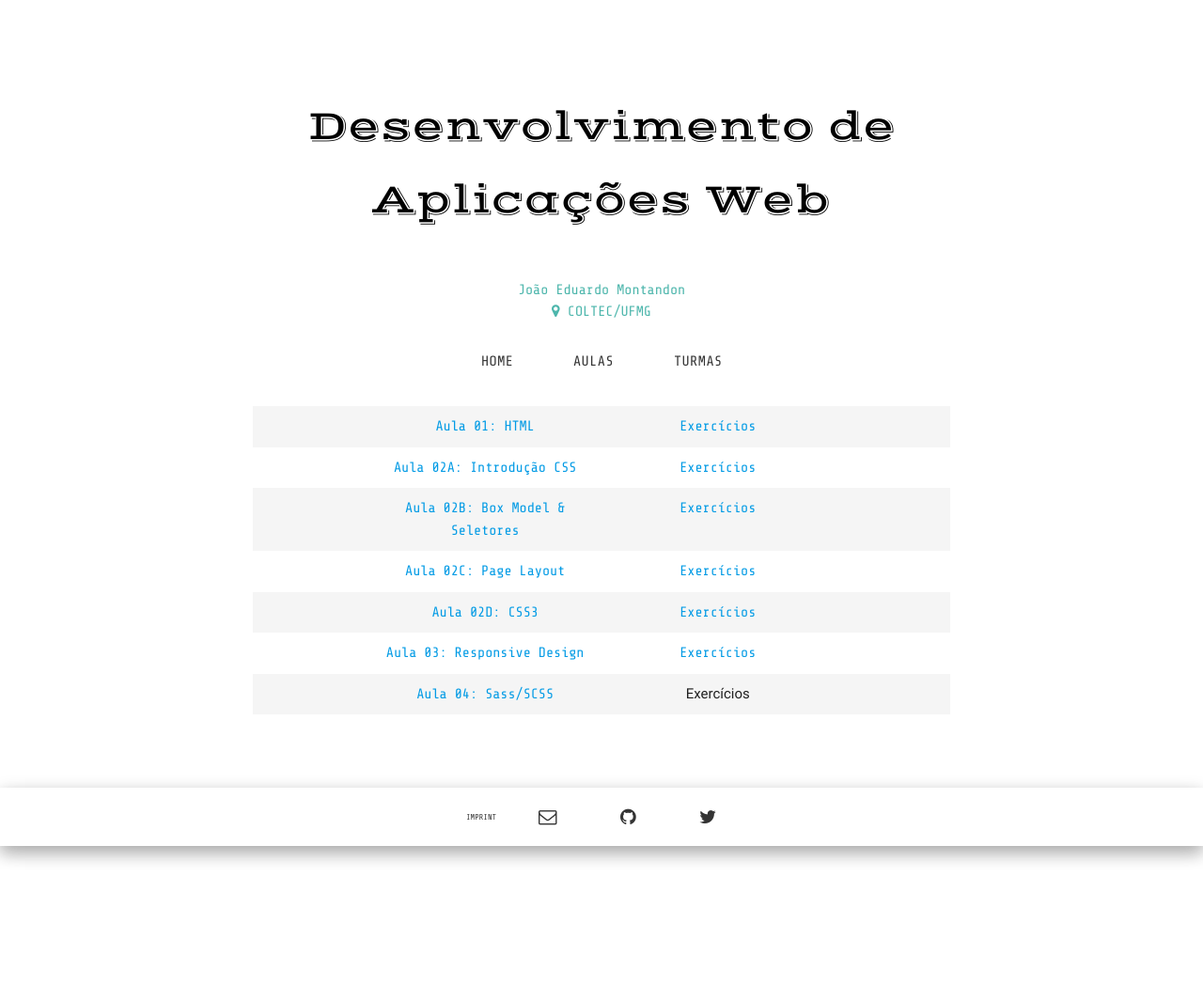
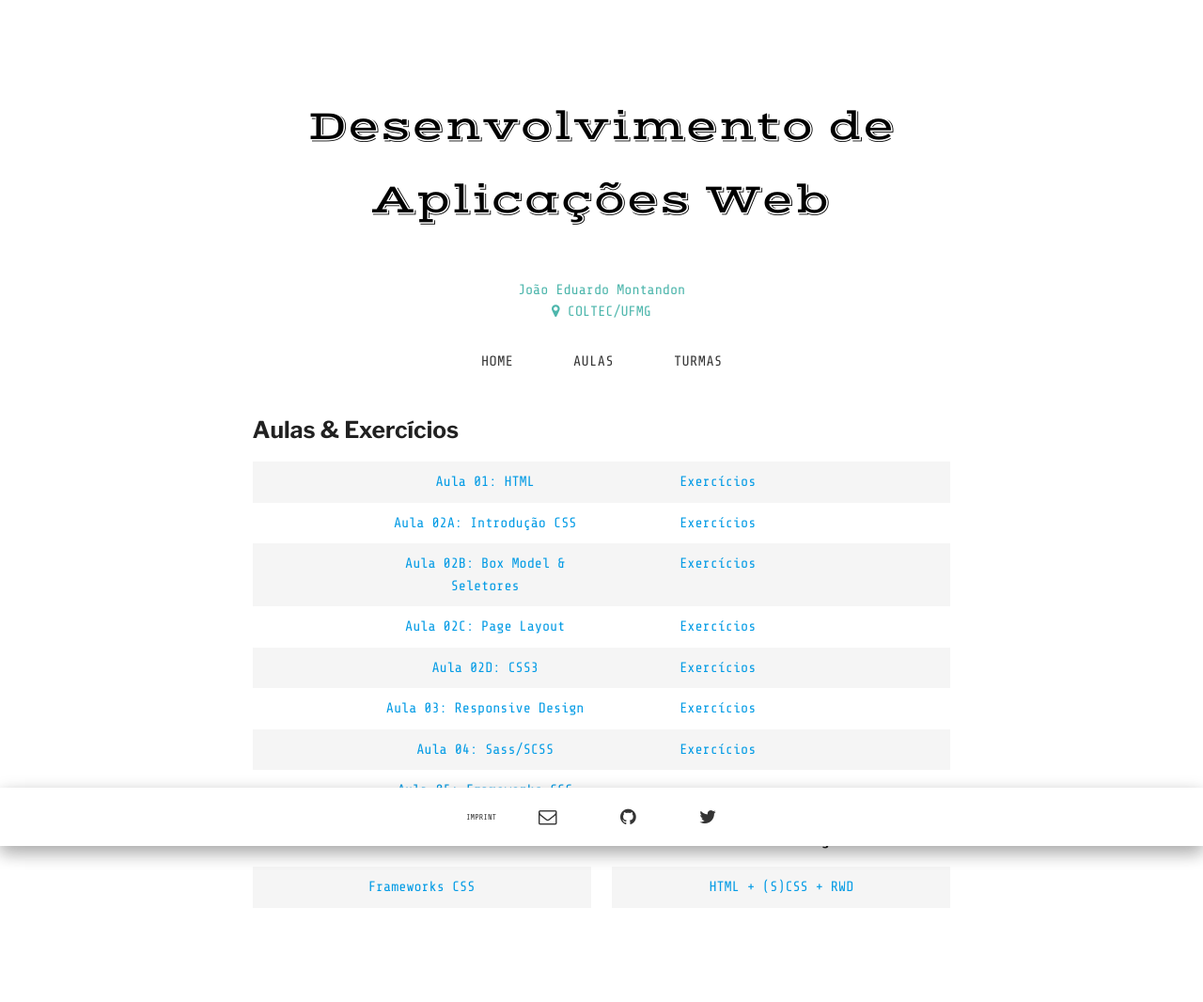
Before and after one commit to COLTEC-DAW/coltec-daw.github.io, a Jekyll site: the page built from classes.html, in a window 1280 px wide. Shown: the whole page at 94% size. Built offline with Jekyll 4.4.1, drawn with Linux system fonts in a browser that asks for light colours; some web fonts are replaced.

Commit message:
Atualização da página
Adição do material de bootstrap. Inclusão de sessão para provas, trabalhos e seminários.

```diff
--- a/classes.html
+++ b/classes.html
@@ -2,7 +2,9 @@
 layout: default
 ---
 
-<div id="classes">
+<h5>Aulas & Exercícios</h5>
+
+<div class="stripped">
     <div class="row">
         <div class="col m4 s6 offset-m2"><a href="https://coltec-daw.github.io/Aula-01-HTML/">Aula 01: HTML</a></div>
         <div class="col m4"><a href="https://github.com/COLTEC-DAW/E01-HTML">Exercícios</a></div>
@@ -29,6 +31,29 @@
     </div>
     <div class="row">
         <div class="col m4 s6 offset-m2"><a href="https://coltec-daw.github.io/Aula-04-SCSS">Aula 04: Sass/SCSS</a></div>
-        <div class="col m4 s6">Exercícios</div>
+        <div class="col m4 s6"><a href="https://github.com/COLTEC-DAW/E03-Galeria-de-imagens">Exercícios</a></div>
+    </div>
+    <div class="row">
+        <div class="col m4 s6 offset-m2"><a href="https://coltec-daw.github.io/Aula-05-Frameworks-CSS/">Aula 05: Frameworks CSS</a></div>
     </div>
 </div>
+
+
+<div class="row">
+    <div class="col s6">
+        <h5>Seminários</h5>
+        <div class="stripped">
+            <div class="row">
+                <div class="col s6 offset-s3"><a href="https://github.com/COLTEC-DAW/Seminarios-Frameworks-CSS">Frameworks CSS</a></div>
+            </div>
+        </div>
+    </div>
+    <div class="col s6">
+        <h5>Trabalhos & Avaliações</h5>
+        <div class="stripped">
+            <div class="row">
+                <div class="col s6 offset-s3"><a href="https://github.com/COLTEC-DAW/Prova-HTML-SCSS-RWD">HTML + (S)CSS + RWD</a></div>
+            </div>
+        </div>
+    </div>
+</div>
--- a/styles/main.css
+++ b/styles/main.css
@@ -284,19 +284,19 @@
     font-style: italic;
 }
 
-#classes > div {
+.stripped > div {
     padding-top: 10px;
     padding-bottom: 10px;
 }
 
-#classes > .row {
+.stripped > .row {
     margin: 0px;
 }
 
-#classes > .row:nth-of-type(odd) {
+.stripped > .row:nth-of-type(odd) {
     background-color: #f5f5f5;
 }
 
-#classes > div {
+.stripped > div {
     text-align: center;
 }
```
